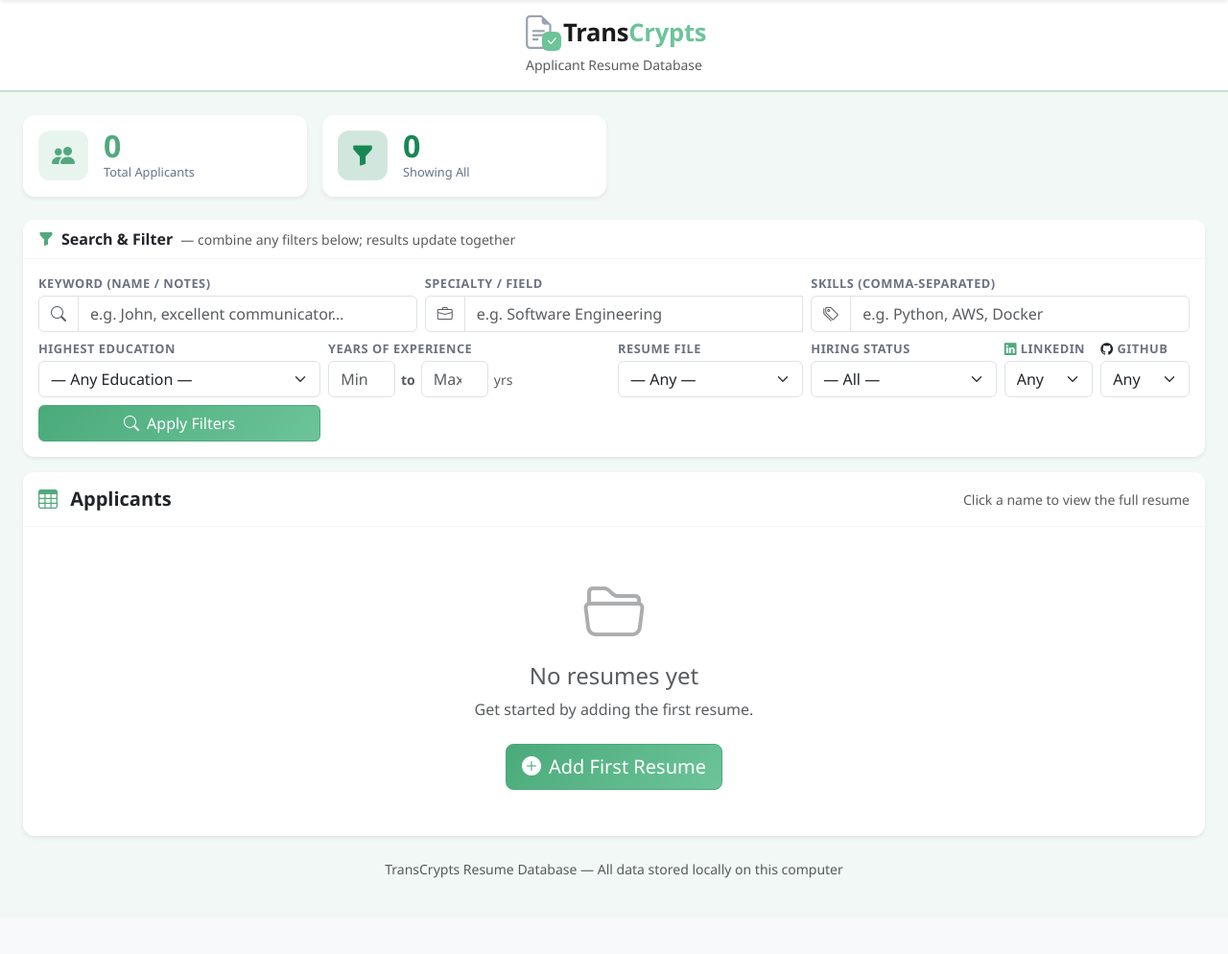
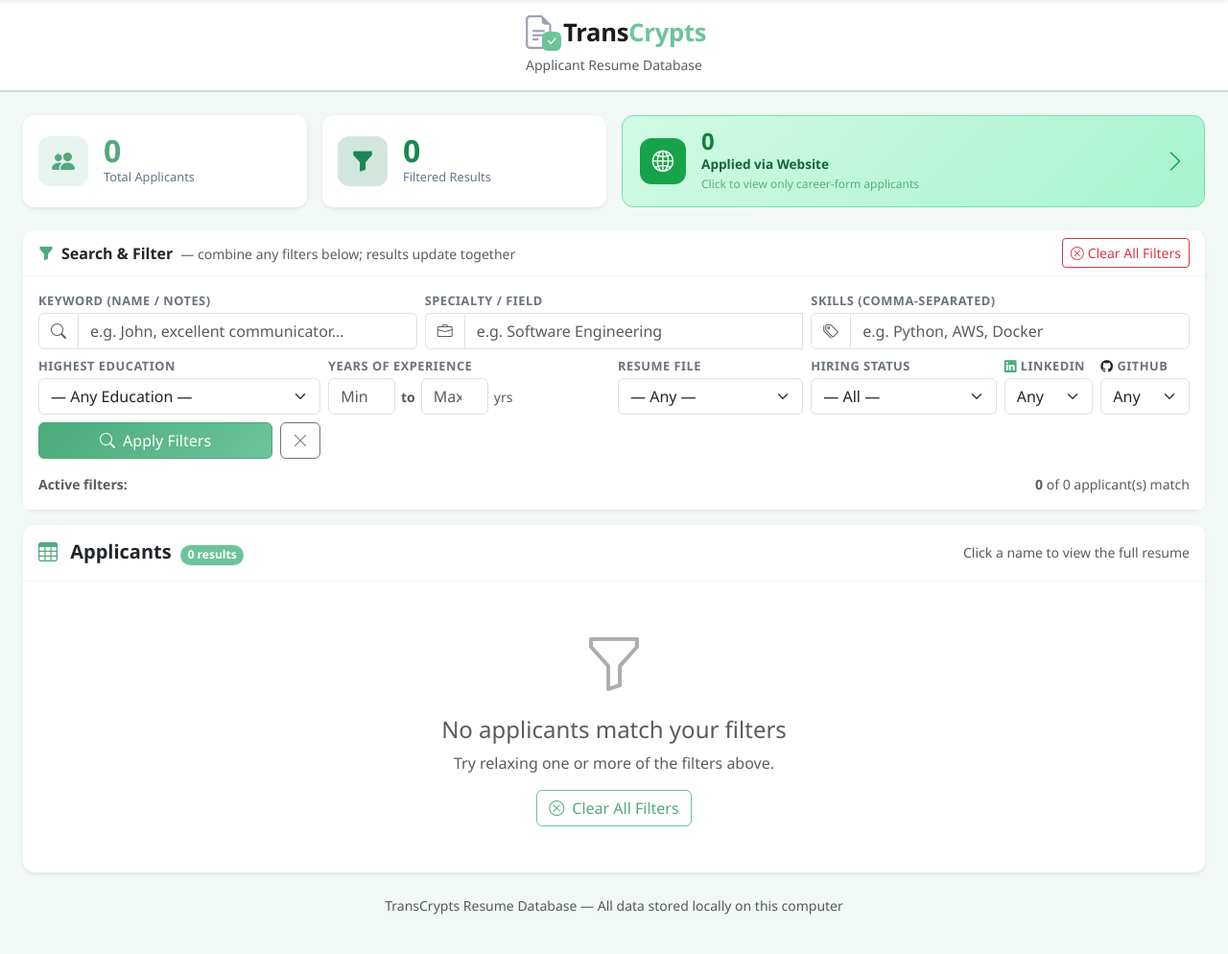
Before and after one commit to SyedHZRizvi/Resume-Database, a Flask app: page /?source=career in a window 1280 px wide. Shown: the part 57-1051 px from the top of the page at 96% size. Before the commit the page ends 972 px from the top, so only its background shows below. Run offline with Flask 3, Linux system fonts and the light colour scheme; data that the repository does not hold is empty; some libraries are stand-ins or nearby versions.

Commit message:
Highlight career-website applicants on the dashboard
Three changes so HR/CEO/CTO instantly see incoming web applications:

1. Sort order — career applicants always sort to the TOP of the table,
   newest first (date_added DESC). Manual entries stay alphabetical
   below them. So as resumes arrive from transcrypts.com/careers, the
   freshest ones are always at the top of the dashboard.

2. Visual highlight — career rows get:
   • A subtle left-edge green gradient on the row
   • A small green "Applied Online" badge next to the candidate's name
   • The position they applied for shown directly below the name
     (e.g. "Director of Sales — On-site, San Francisco")

3. New stat card — a clickable "Applied via Website: N" card at the top
   shows the running count of career-form submissions. Clicking it
   adds ?source=career to the URL which filters the list to ONLY show
   career-website applicants — perfect for a daily HR review.

Backend additions:
- New query parameter ?source=career|manual filters the applicant list
- career_count passed to the template (used for the stat-card badge)
- order_clause: career applicants first, then date_added DESC, then name

The existing search & filter functions all continue to work and apply
to BOTH manual and career-applied resumes — same search experience,
just with career applicants surfaced more prominently.

Co-Authored-By: Claude Opus 4.7 (1M context) <noreply@anthropic.com>

```diff
--- a/app.py
+++ b/app.py
@@ -970,6 +970,7 @@ def index():
     f_linkedin  = request.args.get('linkedin', '').strip()   # 'yes' / 'no' / ''
     f_github    = request.args.get('github', '').strip()     # 'yes' / 'no' / ''
     f_status    = request.args.get('status', '').strip()     # hiring status filter
+    f_source    = request.args.get('source', '').strip()     # 'career' / 'manual' / ''
 
     # ── Build SQL WHERE clause (all filters are AND) ───────────────────────
     conditions, params = [], []
@@ -1032,6 +1033,12 @@ def index():
         conditions.append('hiring_status = ?')
         params.append(f_status)
 
+    # Source filter: 'career' = applied through the website, 'manual' = HR added
+    if f_source == 'career':
+        conditions.append("source LIKE 'Career Website%'")
+    elif f_source == 'manual':
+        conditions.append("(source IS NULL OR source = 'Manual Entry' OR source NOT LIKE 'Career Website%')")
+
     with get_db() as conn:
         total = conn.execute('SELECT COUNT(*) FROM applicants').fetchone()[0]
 
@@ -1042,24 +1049,36 @@ def index():
             ).fetchall()
         ]
 
+        # Order:
+        #   1. Career-website applicants first (so HR sees fresh applications at the top)
+        #   2. Newest career applications first (by date_added DESC)
+        #   3. Then everyone else, alphabetical by name
+        order_clause = (
+            " ORDER BY "
+            "  CASE WHEN source LIKE 'Career Website%' THEN 0 ELSE 1 END, "
+            "  date_added DESC, "
+            "  name COLLATE NOCASE ASC"
+        )
         if conditions:
-            sql = ('SELECT * FROM applicants WHERE '
-                   + ' AND '.join(conditions)
-                   + ' ORDER BY name COLLATE NOCASE ASC')
+            sql = 'SELECT * FROM applicants WHERE ' + ' AND '.join(conditions) + order_clause
             applicants = conn.execute(sql, params).fetchall()
         else:
-            applicants = conn.execute(
-                'SELECT * FROM applicants ORDER BY name COLLATE NOCASE ASC'
-            ).fetchall()
+            applicants = conn.execute('SELECT * FROM applicants' + order_clause).fetchall()
+
+        # Count of career-website applicants (for header badge)
+        career_count = conn.execute(
+            "SELECT COUNT(*) FROM applicants WHERE source LIKE 'Career Website%'"
+        ).fetchone()[0]
 
     any_filter = bool(q or f_specialty or f_skills or f_education
                       or f_exp_min or f_exp_max or f_has_file
-                      or f_linkedin or f_github or f_status)
+                      or f_linkedin or f_github or f_status or f_source)
 
     return render_template(
         'index.html',
         applicants=applicants,
         total=total,
+        career_count=career_count,
         specialties=specialties,
         q=q,
         f_specialty=f_specialty,
@@ -1071,6 +1090,7 @@ def index():
         f_linkedin=f_linkedin,
         f_github=f_github,
         f_status=f_status,
+        f_source=f_source,
         any_filter=any_filter,
     )
 
--- a/templates/index.html
+++ b/templates/index.html
@@ -28,6 +28,37 @@
     .status-hired     { background:#dcfce7; color:#166534; border:1px solid #86efac; }
     .status-rejected  { background:#fee2e2; color:#991b1b; border:1px solid #fca5a5; }
     .status-onhold    { background:#fef9c3; color:#854d0e; border:1px solid #fde68a; }
+
+    /* ── Career-website applicant row highlight ─── */
+    .applicant-row.career-row {
+      background: linear-gradient(90deg, #f0fdf4 0%, #ffffff 25%);
+      border-left: 3px solid #16a34a;
+    }
+    .applicant-row.career-row:hover { background: #ecfdf5; }
+    .career-badge {
+      background: #16a34a; color: #ffffff;
+      font-size: 0.7rem; font-weight: 700;
+      padding: 2px 8px; border-radius: 10px;
+      display: inline-flex; align-items: center; gap: 4px;
+      letter-spacing: 0.02em;
+    }
+    .career-position {
+      display: inline-block; margin-top: 4px;
+      font-size: 0.78rem; color: #15803d;
+      font-weight: 600;
+    }
+    .career-stat-card {
+      background: linear-gradient(135deg, #d1fae5, #a7f3d0);
+      border: 1px solid #6ee7b7;
+      border-radius: 12px;
+      padding: 14px 18px;
+      cursor: pointer;
+      transition: transform 0.15s, box-shadow 0.15s;
+    }
+    .career-stat-card:hover {
+      transform: translateY(-2px);
+      box-shadow: 0 6px 18px rgba(22,163,74,0.18);
+    }
   </style>
 </head>
 <body>
@@ -155,6 +186,33 @@
           </div>
         </div>
       </div>
+    </div>
+    {# Career applications stat card — click to filter just career-website applicants #}
+    <div class="col-12 col-lg-6">
+      <a href="{{ url_for('index', source='career') }}"
+         class="text-decoration-none d-block h-100">
+        <div class="career-stat-card h-100 d-flex align-items-center justify-content-between gap-3">
+          <div class="d-flex align-items-center gap-3">
+            <div style="background:#16a34a;color:#fff;width:48px;height:48px;
+                        border-radius:12px;display:flex;align-items:center;
+                        justify-content:center;font-size:1.4rem">
+              <i class="bi bi-globe2"></i>
+            </div>
+            <div>
+              <div style="font-size:1.5rem;font-weight:700;color:#15803d;line-height:1">
+                {{ career_count }}
+              </div>
+              <div style="font-size:.85rem;color:#166534;font-weight:600;margin-top:2px">
+                Applied via Website
+              </div>
+              <div style="font-size:.75rem;color:#15803d99;margin-top:2px">
+                Click to view only career-form applicants
+              </div>
+            </div>
+          </div>
+          <i class="bi bi-chevron-right" style="font-size:1.5rem;color:#16a34a"></i>
+        </div>
+      </a>
     </div>
   </div>
 
@@ -406,7 +464,8 @@
             </thead>
             <tbody>
               {% for a in applicants %}
-              <tr class="applicant-row">
+              {% set is_career = a.source and a.source.startswith('Career Website') %}
+              <tr class="applicant-row{% if is_career %} career-row{% endif %}">
                 <td class="ps-4 text-muted">{{ loop.index }}</td>
 
                 <td>
@@ -414,6 +473,16 @@
                      class="applicant-name-link fw-semibold text-decoration-none">
                     <i class="bi bi-person-circle me-1 text-primary"></i>{{ a.name }}
                   </a>
+                  {% if is_career %}
+                    <span class="career-badge ms-2" title="Applied via website career form">
+                      <i class="bi bi-globe2"></i> Applied Online
+                    </span>
+                    {% if a.applied_position %}
+                      <div class="career-position">
+                        <i class="bi bi-bullseye me-1"></i>{{ a.applied_position }}
+                      </div>
+                    {% endif %}
+                  {% endif %}
                   {% if a.email %}
                     <div class="small text-muted mt-1">
                       <i class="bi bi-envelope me-1"></i>{{ a.email }}
```
